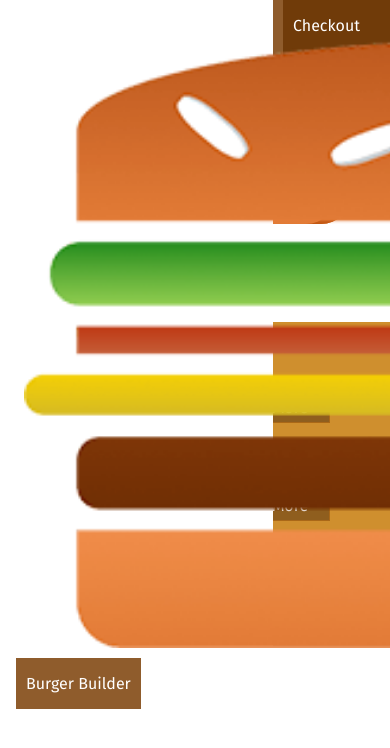
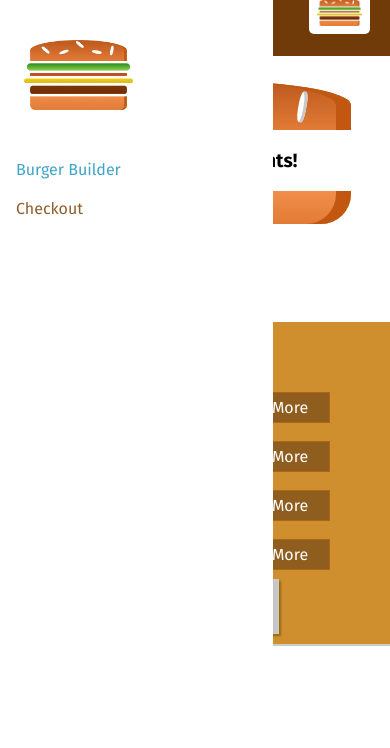
Before and after one commit to sergiosdcorreia/BurgerApp, a React (Create React App) app: page / in a window 390 px wide. Shown: the top 748 px of the page. Built offline with nearby package versions, Linux system fonts and the light colour scheme.

Commit message:
Added styles and media queries to toolbar and side drawer.

```diff
--- a/src/components/Logo/Logo.js
+++ b/src/components/Logo/Logo.js
@@ -4,7 +4,7 @@
 import LogoStyled from "../../styled-components/UiStyledComponents/Logo/LogoStyled";
 
 const Logo = props => (
-  <LogoStyled>
+  <LogoStyled style={{ height: props.height }}>
     <img src={BurgerLogo} alt="My Burger" />
   </LogoStyled>
 );
--- a/src/components/Navigation/SideDrawer/SideDrawer.js
+++ b/src/components/Navigation/SideDrawer/SideDrawer.js
@@ -10,7 +10,7 @@
 
   return (
     <SideDrawerStyled>
-      <Logo />
+      <Logo height="11%" />
       <nav>
         <NavigationItems />
       </nav>
--- a/src/components/Navigation/Toolbar/Toolbar.js
+++ b/src/components/Navigation/Toolbar/Toolbar.js
@@ -9,7 +9,7 @@
 const Toolbar = props => (
   <ToolbarStyled>
     <div>MENU</div>
-    <Logo />
+    <Logo height="80%" />
     <NavigationStyled>
       <NavigationItems />
     </NavigationStyled>
--- a/src/styled-components/Navigation/NavigationItems/NavigationItem/NavigtionItemStyled.js
+++ b/src/styled-components/Navigation/NavigationItems/NavigationItem/NavigtionItemStyled.js
@@ -1,24 +1,45 @@
 import styled, { css } from "styled-components";
 
 const NavigationItemStyled = styled.li`
+  margin: 10px 0;
+  box-sizing: border-box;
+  display: block;
+  width: 100%;
+
+  a {
+    color: #8f5c2c;
+    text-decoration: none;
+    width: 100%;
+    box-sizing: border-box;
+    display: block;
+
+    &:hover {
+      color: #40a4c8;
+    }
+
+    ${props =>
+      props.active &&
+      css`
+        color: #40a4c8;
+      `};
+  }
+
+  @media (min-width: 500px) {
     margin: 0;
-  box-sizing: border-box;
     display: flex;
     height: 100%;
+    width: auto;
     align-items: center;
 
     a {
       color: white;
-    text-decoration: none;
       height: 100%;
       padding: 16px 10px;
       border-bottom: 4px solid transparent;
-    box-sizing: border-box;
-    display: block;
 
       &:hover {
         background-color: #8f5c2c;
-      border-bottom: 4px #40a4c8;
+        border-bottom: 4px solid #40a4c8;
         color: white;
       }
 
@@ -26,9 +47,10 @@
         props.active &&
         css`
           background-color: #8f5c2c;
-        border-bottom: 4px #40a4c8;
+          border-bottom: 4px solid #40a4c8;
           color: white;
         `};
+    }
   }
 `;
 
--- a/src/styled-components/Navigation/NavigationItems/NavigationItemsStyled.js
+++ b/src/styled-components/Navigation/NavigationItems/NavigationItemsStyled.js
@@ -5,8 +5,13 @@
   padding: 0;
   list-style: none;
   display: flex;
+  flex-flow: column;
   align-items: center;
   height: 100%;
+
+  @media (min-width: 500px) {
+    flex-flow: row;
+  }
 `;
 
 export default NavigationItemsStyled;
--- a/src/styled-components/Navigation/NavigationStyled.js
+++ b/src/styled-components/Navigation/NavigationStyled.js
@@ -2,6 +2,10 @@
 
 const NavigationStyled = styled.nav`
   height: 100%;
+
+  @media (max-width: 499px) {
+    display: none;
+  }
 `;
 
 export default NavigationStyled;
--- a/src/styled-components/UiStyledComponents/Logo/LogoStyled.js
+++ b/src/styled-components/UiStyledComponents/Logo/LogoStyled.js
@@ -3,13 +3,18 @@
 const LogoStyled = styled.div`
   background-color: #fff;
   padding: 8px;
-  height: 80%;
+  height: 100%;
   box-sizing: border-box;
   border-radius: 5px;
+  margin-bottom: 32px;
 
   img {
     height: 100%;
   }
+
+  @media (min-width: 500px) {
+    margin-bottom: 0;
+  }
 `;
 
 export default LogoStyled;
```
Lines whose indentation alone changed are shown as unchanged.
